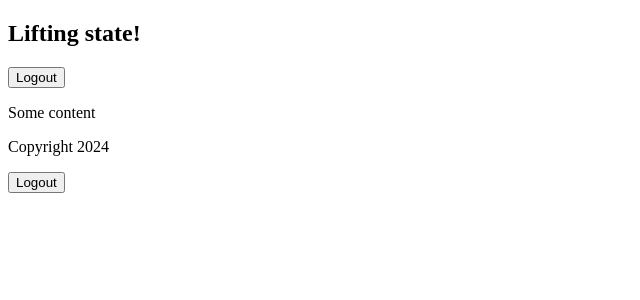
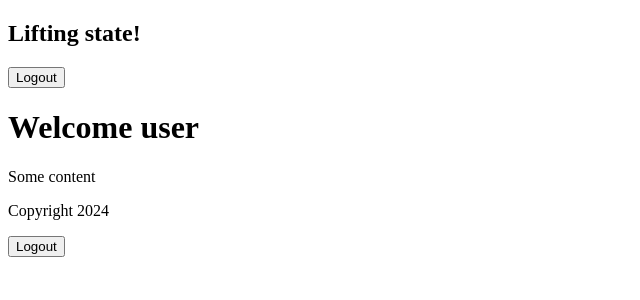
Before and after one commit to ashleycoles/lifting-state-example, a React (Vite) app: page / in a window 1280 px wide. Shown: the top 300 px of the page, without its empty margins (0-640 px from the left). Built offline with nearby package versions, Linux system fonts and the light colour scheme.

Commit message:
Passing state into content

```diff
--- a/src/App.jsx
+++ b/src/App.jsx
@@ -13,7 +13,7 @@ function App() {
     return (
         <>
             <Nav loggedInProp={loggedIn} toggleLoginProp={toggleLogin} />
-            <Content />
+            <Content loggedInProp={loggedIn} />
             <Footer loggedInProp={loggedIn} toggleLoginProp={toggleLogin} />
         </>
     )
--- a/src/components/Content/index.jsx
+++ b/src/components/Content/index.jsx
@@ -1,6 +1,7 @@
-function Content() {
+function Content({loggedInProp}) {
     return (
         <main>
+            <h1>{loggedInProp ? 'Welcome user' : 'Welcome guest'}</h1>
             <p>Some content</p>
         </main>
     )
```
